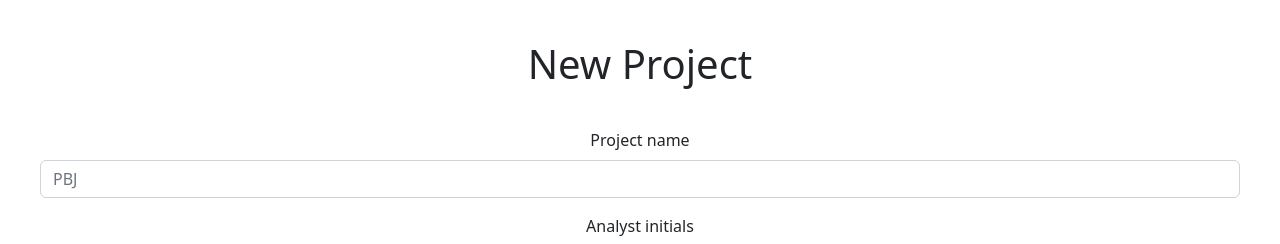
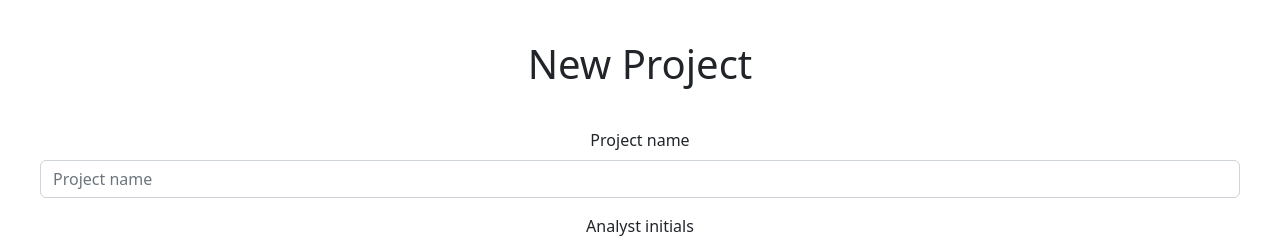
Before and after one commit to matchagreen/CS4311_G6_CAN_Bus_Visualizer_Front-End, a React (Create React App) app: page /projects/new in a window 1280 px wide. Shown: the top 244 px of the page. Built offline with nearby package versions, Linux system fonts and the light colour scheme; the HTML template or start-up script is replaced by a standard one.

Commit message:
Refactored function

```diff
--- a/src/projects/new/index.tsx
+++ b/src/projects/new/index.tsx
@@ -21,6 +21,13 @@ function NewProject() {
     return (
         <div className='new-project'>
             <h1 className='new-project-title'>New Project</h1>
+            <NewProjectForm state={state} setState={setState} onCancel={onCancel}/>
+        </div>
+    )
+}
+
+function NewProjectForm(state: any, setState: any, onCancel: ()=>void) {
+    return (
         <div className='new-project-form'>
             <Form>
                 <div className='new-project-fields'>
@@ -31,7 +38,7 @@ function NewProject() {
                             name='projectName'
                             value={state.projectName}
                             onChange={(e)=>setState({...state, projectName: e.target.value})}
-                                placeholder='PBJ'
+                            placeholder='Project name'
                         />
                     </Form.Group>
                     <Form.Group className='mb-3' controlId='formGroupText'>
@@ -60,8 +67,7 @@ function NewProject() {
                 </div>
             </Form>
         </div>
-        </div>
-    )
+    );
 }
 
 export default NewProject
```
Lines whose indentation alone changed are shown as unchanged.
